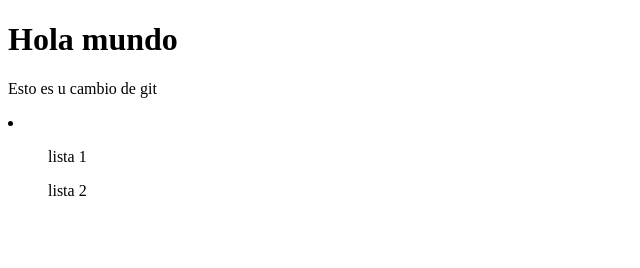
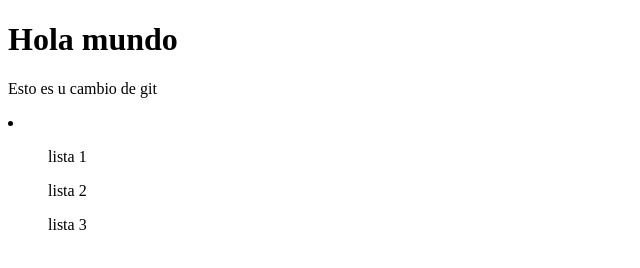
Before and after one commit to luheresbar/curso-git, a plain HTML site: page index.html in a window 1280 px wide. Shown: the full height of the page, 0-640 px from the left. Drawn offline with Linux system fonts and the light colour scheme.

Commit message:
lista 3 adicionada

```diff
--- a/index.html
+++ b/index.html
@@ -11,6 +11,7 @@
   <li>
     <ul>lista 1</ul>
     <ul>lista 2</ul>
+    <ul>lista 3</ul>
   </li>
 </body>
 </html>
```
